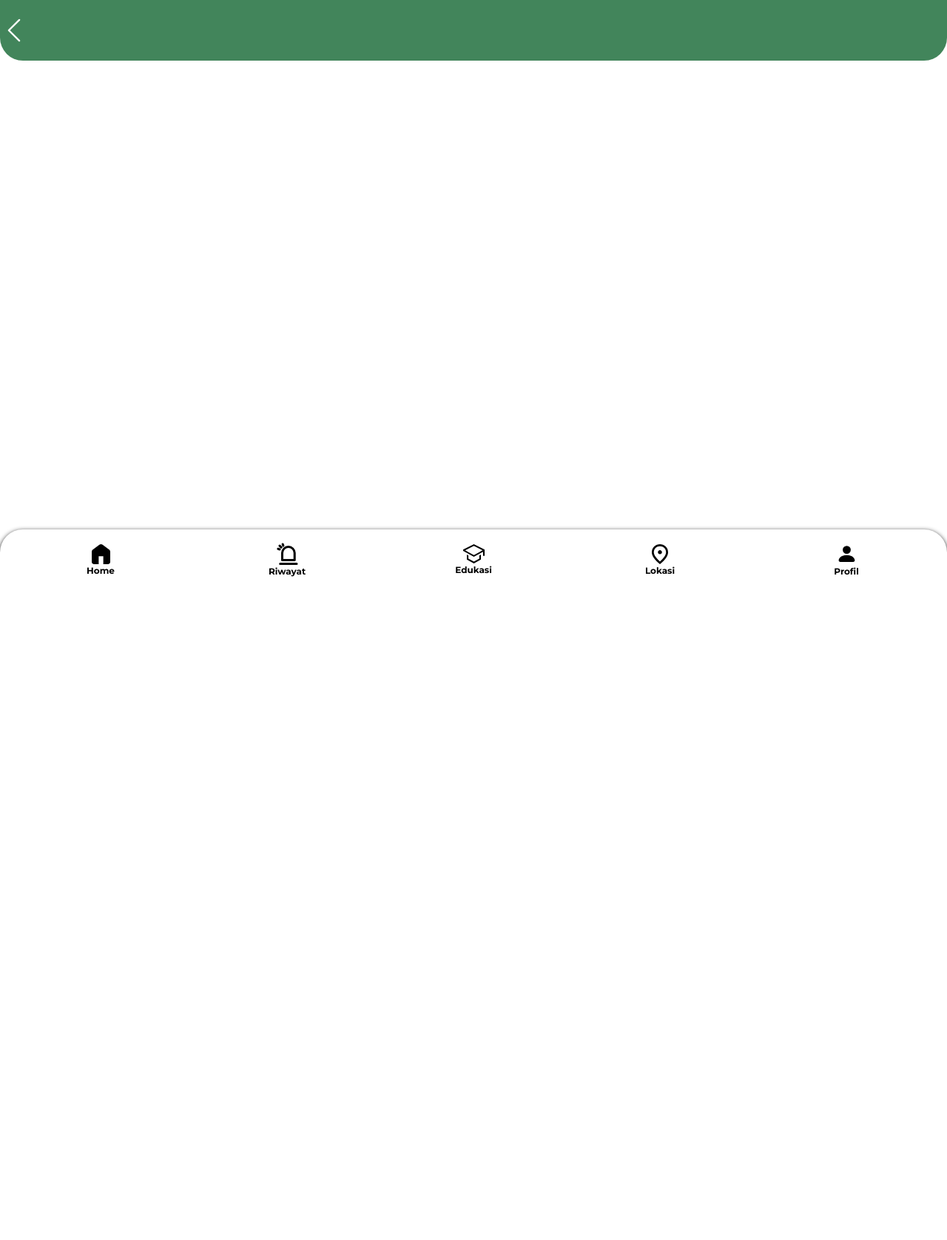
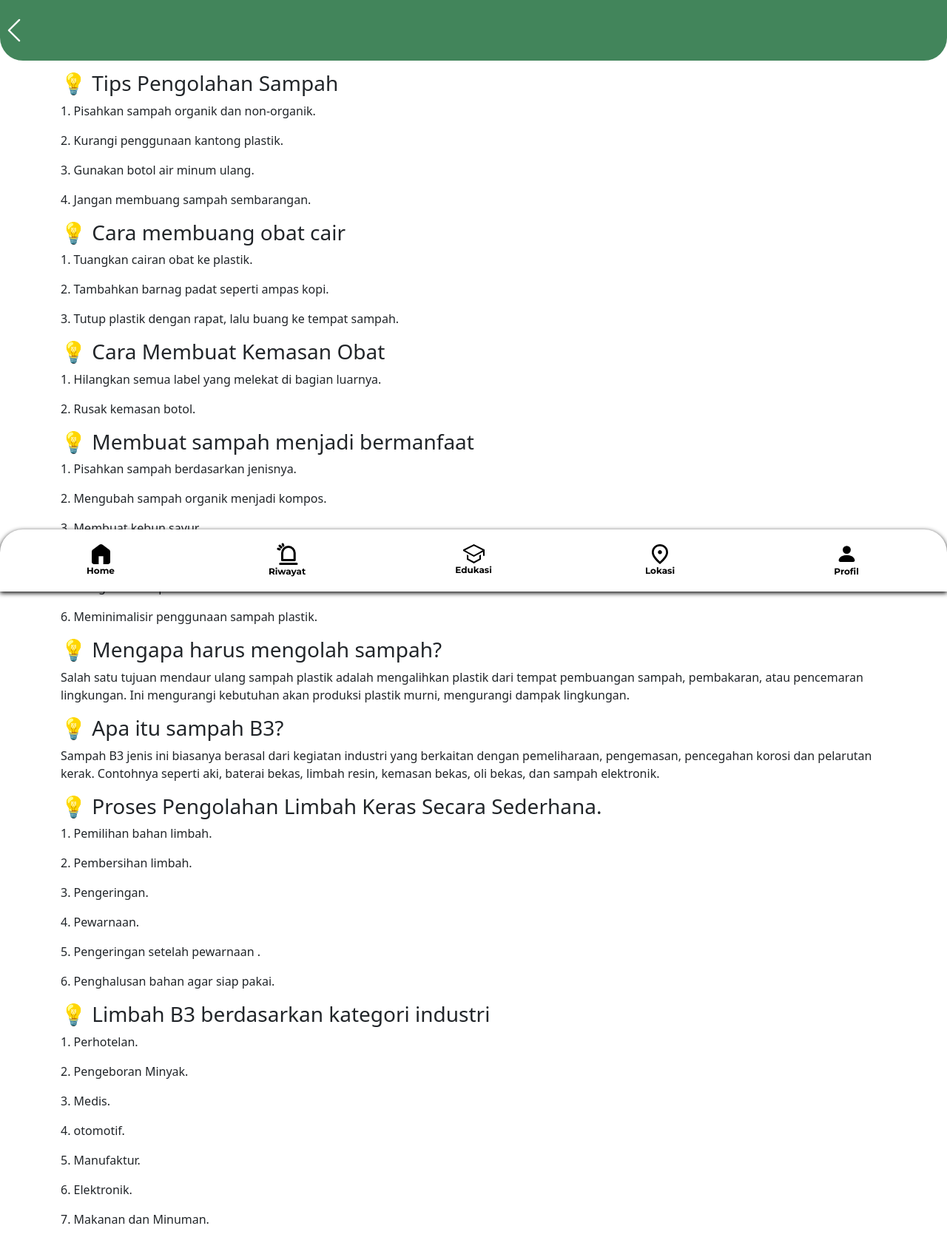
Before and after one commit to Azmi054/02_trashdeep, a PHP site: page /Edukasi/trik.php in a window 1280 px wide. Shown: the whole page at 74% size. Before the commit the page ends 780 px from the top, so only its background shows below. Run offline with PHP 8.4, Linux system fonts and the light colour scheme.

Commit message:
Halaman Trick and Tips

```diff
--- a/Edukasi/edukasi.php
+++ b/Edukasi/edukasi.php
@@ -30,13 +30,8 @@
   <?php
     include'../topnav.php'
     ?>
-<<<<<<< main
 
-  <div class="container mt-4 body">
-  <body class="body">
-=======
   <div class="container mt-4 body" >
->>>>>>> edukasi
     <div class="row">
       <div class="col mt-3">
             <div class="container mt-5">
--- a/Edukasi/trik.php
+++ b/Edukasi/trik.php
@@ -22,8 +22,7 @@
       crossorigin="anonymous"
     />
     <link rel="stylesheet" href="https://cdn.jsdelivr.net/npm/bootstrap-icons@1.10.5/font/bootstrap-icons.css">
-    <link rel="stylesheet" href="edukasi.css" />
-    <link rel="stylesheet" href="style.css">
+    <link rel="stylesheet" href="Style.css">
     <link rel="stylesheet" href="../navbar.css">
   </head>
 
@@ -41,6 +40,94 @@
           </a>
         </div>
     </nav>
+<div class="mt-5 pt-5">
+  <div class="box">
+  <div class="container">
+    <main class="grid">
+
+      <article>
+        <div class="text">
+          <h3>💡 Tips Pengolahan Sampah</h3>
+          <p>1. Pisahkan sampah organik dan non-organik.</p>
+          <p>2. Kurangi penggunaan kantong plastik.</p>
+          <p>3. Gunakan botol air minum ulang.</p>
+          <p>4. Jangan membuang sampah sembarangan.</p>
+        </div>
+      </article>
+
+      <article>
+    <div class="text">
+          <h3>💡 Cara membuang obat cair</h3>
+          <p>1. Tuangkan cairan obat ke plastik. </p>
+          <p>2. Tambahkan barnag padat seperti ampas kopi. </p>
+          <p>3. Tutup plastik dengan rapat, lalu buang ke tempat sampah. </p>
+        </div>
+      </article>
+
+      <article>
+        <div class="text">
+          <h3>💡 Cara Membuat Kemasan Obat</h3>
+          <p>1. Hilangkan semua label yang melekat di bagian luarnya.</p>
+          <p>2. Rusak kemasan botol.</p>
+        </div>
+      </article>
+
+      <article>
+        <div class="text">
+          <h3>💡 Membuat sampah menjadi bermanfaat</h3>
+          <p>1. Pisahkan sampah berdasarkan jenisnya.</p>
+          <p>2. Mengubah sampah organik menjadi kompos.</p>
+          <p>3. Membuat kebun sayur.</p>
+          <p>4. Menjual sampah anorganik ke bank sampah.</p>
+          <p>5. Mengatasi sampah B3. </p>
+          <p>6. Meminimalisir penggunaan sampah plastik.</p>
+        </div>
+      </article>
+
+       <article>
+        <div class="text">
+          <h3>💡 Mengapa harus mengolah sampah?</h3>
+          <p>Salah satu tujuan mendaur ulang sampah plastik adalah mengalihkan plastik dari tempat pembuangan sampah, pembakaran, atau pencemaran lingkungan. Ini mengurangi kebutuhan akan produksi plastik murni, mengurangi dampak lingkungan. </p>
+        </div>
+      </article>
+
+      <article>
+        <div class="text">
+          <h3>💡 Apa itu sampah B3?</h3>
+          <p>Sampah B3 jenis ini biasanya berasal dari kegiatan industri yang berkaitan dengan pemeliharaan, pengemasan, pencegahan korosi dan pelarutan kerak. Contohnya seperti aki, baterai bekas, limbah resin, kemasan bekas, oli bekas, dan sampah elektronik.</p>
+        </div>
+      </article>
+
+      <article>
+        <div class="text">
+          <h3>💡 Proses Pengolahan Limbah Keras Secara Sederhana.</h3>
+          <p>1. Pemilihan bahan limbah.</p>
+          <p>2. Pembersihan limbah.</p>
+          <p>3. Pengeringan.</p>
+          <p>4. Pewarnaan.</p>
+          <p>5. Pengeringan setelah pewarnaan .</p>
+          <p>6. Penghalusan bahan agar siap pakai.</p>
+        </div>
+      </article>
+
+       <article>
+    <div class="text">
+          <h3>💡 Limbah B3 berdasarkan kategori industri</h3>
+          <p>1. Perhotelan.</p>
+          <p>2. Pengeboran Minyak.</p>
+          <p>3. Medis.</p>
+          <p>4. otomotif.</p>
+          <p>5. Manufaktur.</p>
+          <p>6. Elektronik.</p>
+          <p>7. Makanan dan Minuman.</p>
+        </div>
+      </article>
+
+    </main>
+  </div>
+  </div>
+</div>
+
 <?php
 include'../navbar.php';
 ?>
```
